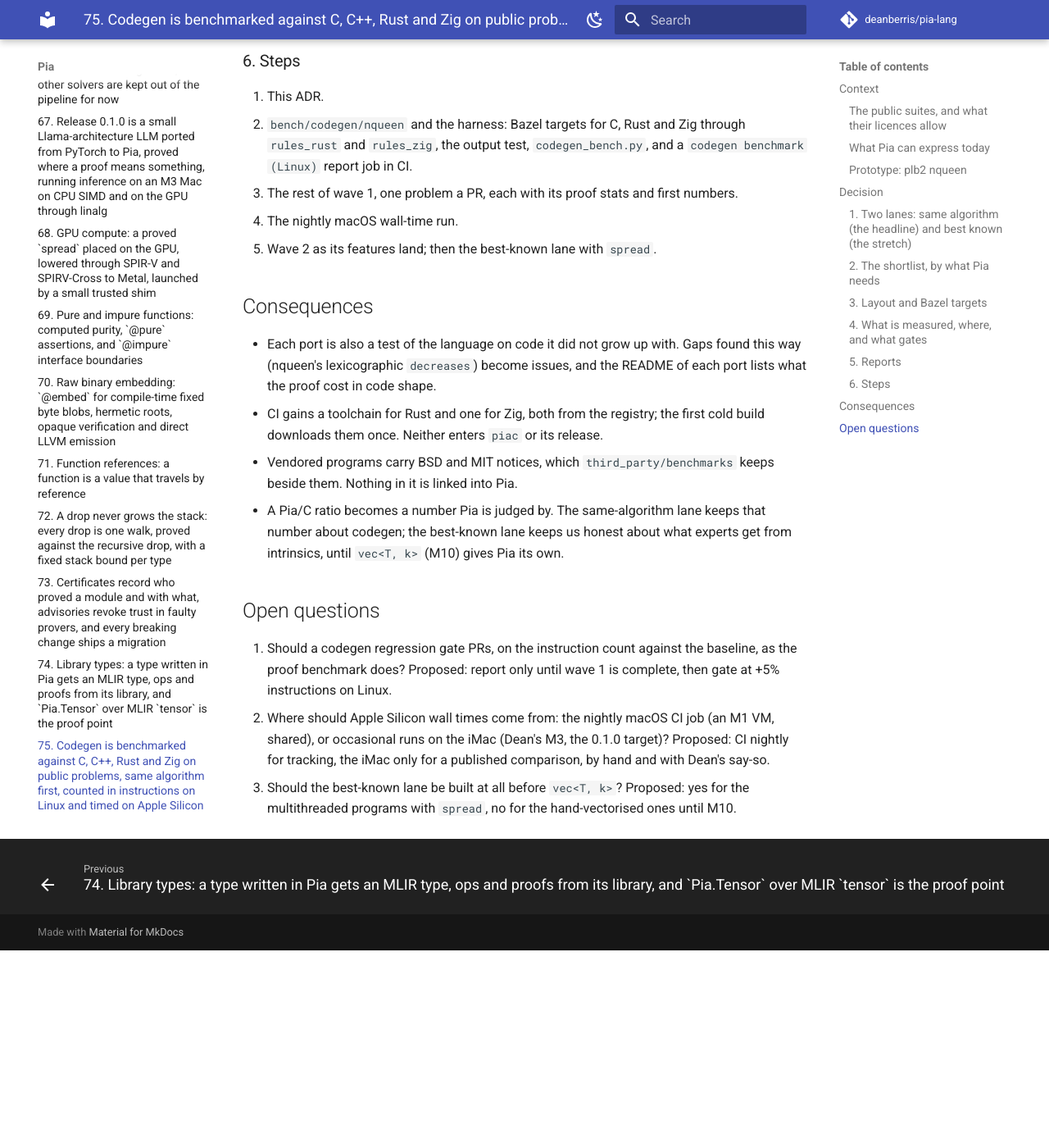
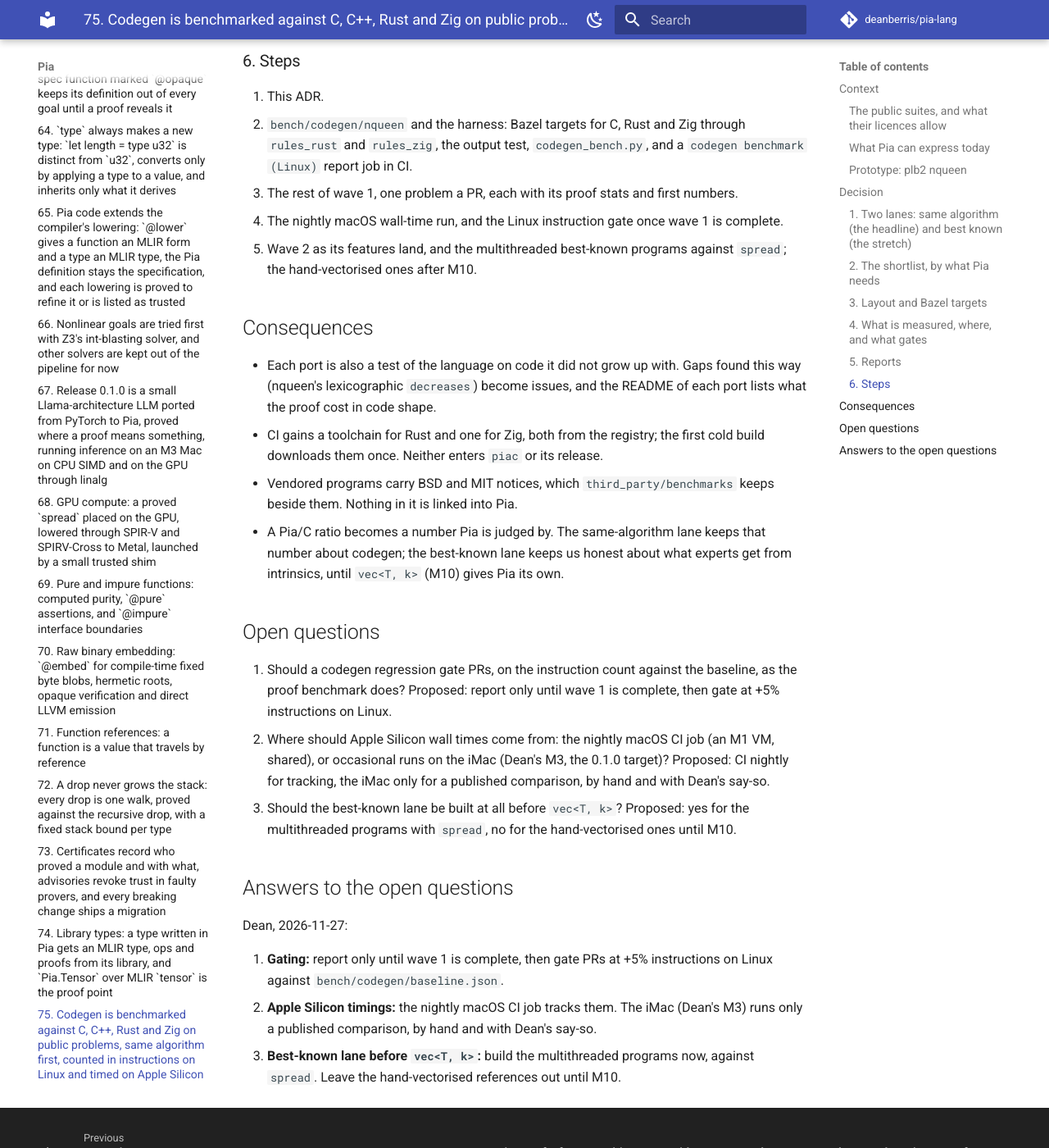
Before and after one commit to deanberris/pia-lang, an MkDocs documentation site: the page built from docs/adr/0075-codegen-benchmarks-against-c-cpp-rust-zig.md, in a window 1280 px wide and 1400 px high, scrolled down 6495 px. Shown: the whole window at 82% size. Built offline with MkDocs 1.6.1 and Material for MkDocs 9.7.7, drawn with Linux system fonts in a browser that asks for light colours; comment, search, counter and statistics services are not loaded; before the commit the page ends 7654 px from its top, so only the background shows below that.

Commit message:
ADR 0075: record Dean's answers to the open questions
Co-Authored-By: Claude Opus 5.5 <noreply@anthropic.com>
Claude-Session: https://claude.ai/code/session_01SkMSatcDYDEVk86UFWdboq

```diff
--- a/docs/adr/0075-codegen-benchmarks-against-c-cpp-rust-zig.md
+++ b/docs/adr/0075-codegen-benchmarks-against-c-cpp-rust-zig.md
@@ -133,8 +133,8 @@ Each run's report follows the project's report format: per problem, the input, P
 1. This ADR.
 2. `bench/codegen/nqueen` and the harness: Bazel targets for C, Rust and Zig through `rules_rust` and `rules_zig`, the output test, `codegen_bench.py`, and a `codegen benchmark (Linux)` report job in CI.
 3. The rest of wave 1, one problem a PR, each with its proof stats and first numbers.
-4. The nightly macOS wall-time run.
-5. Wave 2 as its features land; then the best-known lane with `spread`.
+4. The nightly macOS wall-time run, and the Linux instruction gate once wave 1 is complete.
+5. Wave 2 as its features land, and the multithreaded best-known programs against `spread`; the hand-vectorised ones after M10.
 
 ## Consequences
 
@@ -148,3 +148,11 @@ Each run's report follows the project's report format: per problem, the input, P
 1. Should a codegen regression gate PRs, on the instruction count against the baseline, as the proof benchmark does? Proposed: report only until wave 1 is complete, then gate at +5% instructions on Linux.
 2. Where should Apple Silicon wall times come from: the nightly macOS CI job (an M1 VM, shared), or occasional runs on the iMac (Dean's M3, the 0.1.0 target)? Proposed: CI nightly for tracking, the iMac only for a published comparison, by hand and with Dean's say-so.
 3. Should the best-known lane be built at all before `vec<T, k>`? Proposed: yes for the multithreaded programs with `spread`, no for the hand-vectorised ones until M10.
+
+## Answers to the open questions
+
+Dean, 2026-11-27:
+
+1. **Gating:** report only until wave 1 is complete, then gate PRs at +5% instructions on Linux against `bench/codegen/baseline.json`.
+2. **Apple Silicon timings:** the nightly macOS CI job tracks them. The iMac (Dean's M3) runs only a published comparison, by hand and with Dean's say-so.
+3. **Best-known lane before `vec<T, k>`:** build the multithreaded programs now, against `spread`. Leave the hand-vectorised references out until M10.
```
